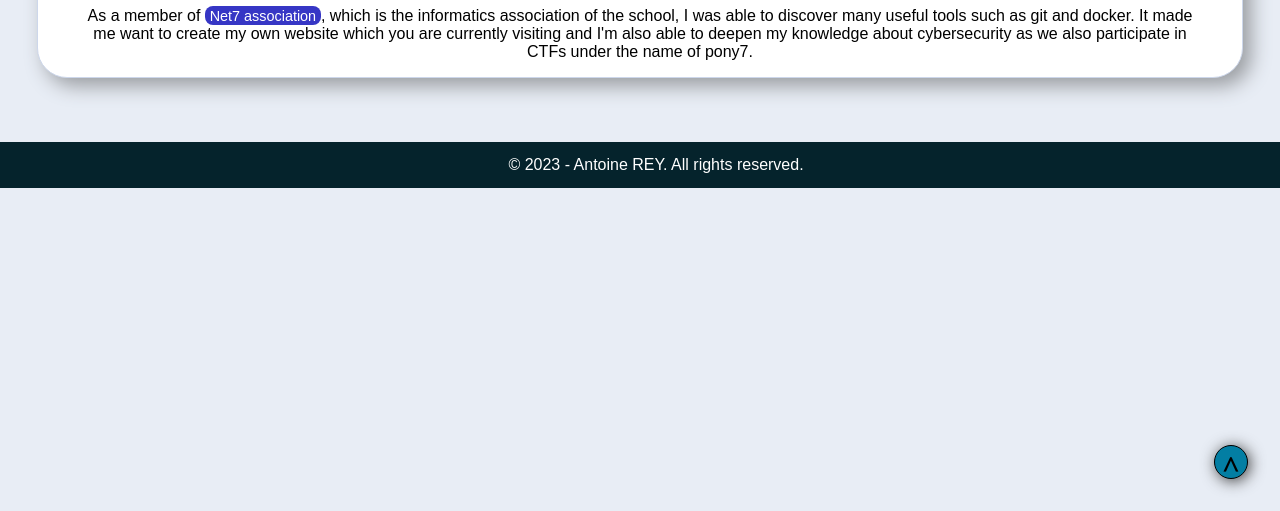
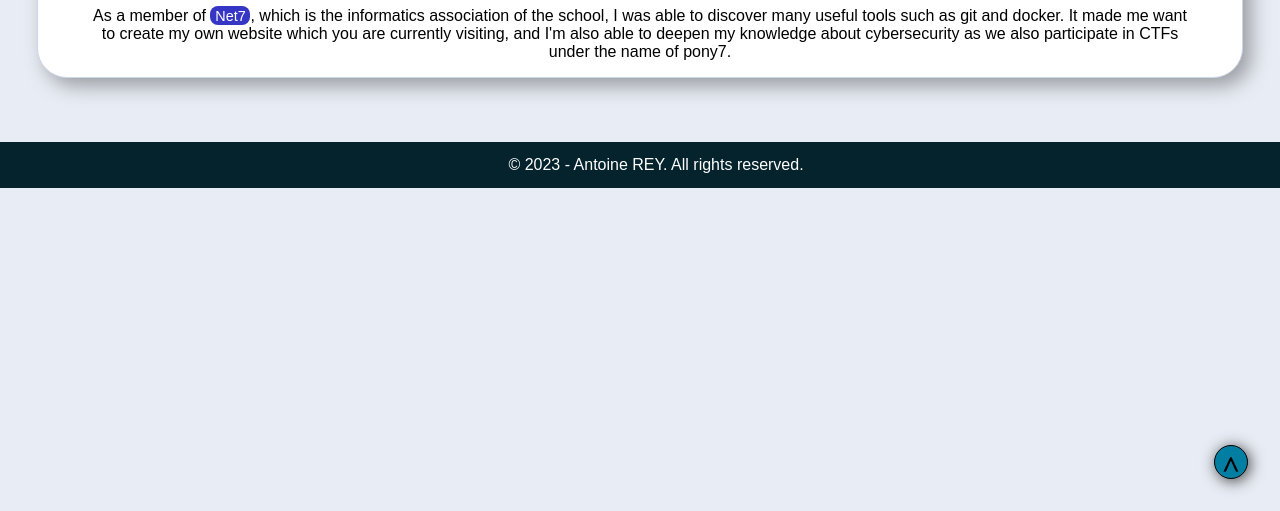
Before and after one commit to Antoine2803/antoine2803.github.io, a plain HTML site: page sports_and_others.html in a window 1280 px wide. Shown: the part 289-800 px from the top of the page. Drawn offline with Linux system fonts and the light colour scheme.

Commit message:
fix: typo

```diff
--- a/sports_and_others.html
+++ b/sports_and_others.html
@@ -62,7 +62,7 @@
         <div class="divt2">
             <h1>NET7 association</h1>
             <article class="artt2">
-                As a member of <a class="hyperlien" href="https://net7.dev/">Net7 association</a>, which is the informatics association of the school, I was able to discover many useful tools such as git and docker. It made me want to create my own website which you are currently visiting and I'm also able to deepen my knowledge about cybersecurity as we also participate in CTFs under the name of pony7.
+                As a member of <a class="hyperlien" href="https://net7.dev/">Net7</a>, which is the informatics association of the school, I was able to discover many useful tools such as git and docker. It made me want to create my own website which you are currently visiting, and I'm also able to deepen my knowledge about cybersecurity as we also participate in CTFs under the name of pony7.
             </article>
         </div>
     </div>
```
